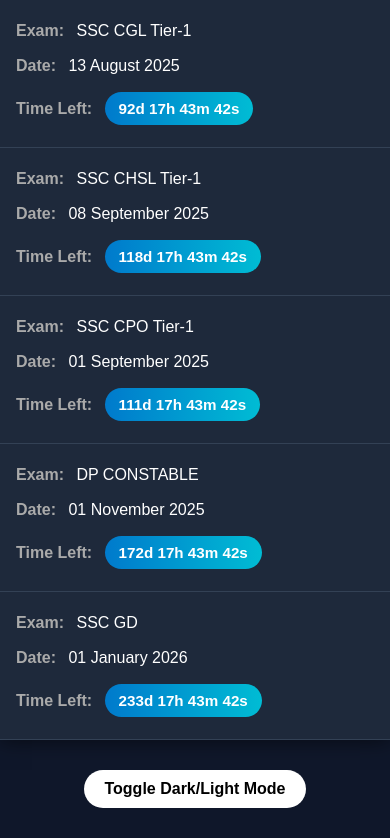
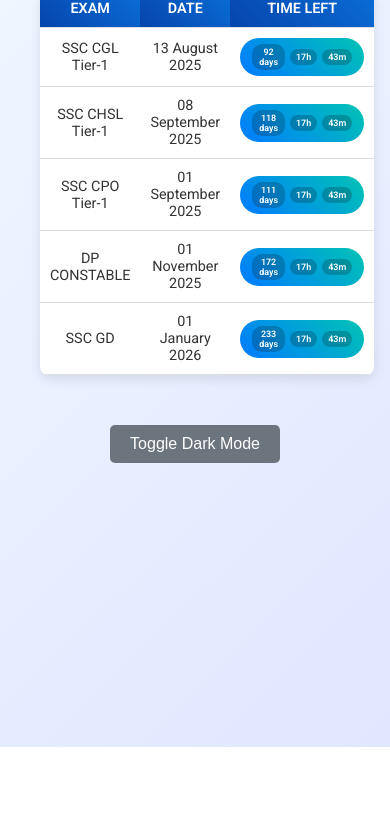
Before and after one commit to sachinnsindhu/cglchslcpocountdown, a plain HTML site: page index.html in a window 390 px wide. Shown: the part 177-1015 px from the top of the page. After the commit the page ends 924 px from the top, so only its background shows below. Drawn offline with Linux system fonts and the light colour scheme.

Commit message:
Update index.html

```diff
--- a/index.html
+++ b/index.html
@@ -1,261 +1,357 @@
 <!DOCTYPE html>
 <html lang="en">
 <head>
-  <meta charset="UTF-8" />
-  <meta name="viewport" content="width=device-width, initial-scale=1.0"/>
-  <title>Upcoming SSC Exams Countdown</title>
+    <meta charset="UTF-8">
+    <meta name="viewport" content="width=device-width, initial-scale=1.0">
+    <meta property="og:title" content="SSC Exam Dates Countdown">
+    <meta property="og:description" content="Track upcoming SSC exam dates with our countdown timer.">
+    <meta property="og:type" content="website">
+    <meta property="og:url" content="https://yourwebsite.com">
+    <meta property="og:image" content="https://yourwebsite.com/og-image.jpg">
+    <link rel="icon" href="/favicon.ico" type="image/x-icon">
+    <link rel="preload" href="https://fonts.googleapis.com/css2?family=Roboto:wght@400;600&display=swap" as="style" onload="this.rel='stylesheet'">
+    <link href="https://fonts.googleapis.com/css2?family=Roboto:wght@400;600&display=swap" rel="stylesheet">
+    <title>SSC Exam Countdown </title>
     <style>
-    :root {
-      --bg-color: #0f172a;
-      --text-color: #ffffff;
-      --header-bg: linear-gradient(to right, #073763, #005a9e);
-      --row-bg: #1e293b;
-      --border-color: #334155;
-      --badge-bg: linear-gradient(to right, #007acc, #00bcd4);
-    }
-
         body {
-      font-family: Arial, sans-serif;
+            font-family: 'Roboto', 'Segoe UI', sans-serif;
+            background: linear-gradient(135deg, #f2f8ff, #e0e7ff);
+            color: #333;
+            text-align: center;
+            padding: 40px;
             margin: 0;
-      padding: 0;
-      background-color: var(--bg-color);
-      color: var(--text-color);
-      transition: background-color 0.3s, color 0.3s;
+            min-height: 100vh;
+            display: flex;
+            flex-direction: column;
+            body
+            {justify-content: flex-start;
+    padding-top: 20px; /* optional: reduce top padding */
 }
 
         h1 {
-      text-align: center;
-      padding: 30px 20px;
-      font-size: 2em;
+            color: #0645AD;
+            font-size: 2.5rem;
+            margin-bottom: 10px;
         }
 
-    .table {
-      max-width: 900px;
-      margin: 0 auto;
+        table {
+            margin: 30px auto;
             border-collapse: collapse;
-      box-shadow: 0 0 20px rgba(0, 0, 0, 0.6);
+            width: 90%;
+            max-width: 800px;
+            background-color: #ffffff;
+            box-shadow: 0 4px 12px rgba(0, 0, 0, 0.1);
+            border-radius: 8px;
+            overflow: hidden;
         }
 
-    .table-header {
-      display: flex;
-      justify-content: space-between;
-      background: var(--header-bg);
-      font-weight: bold;
-      padding: 16px 24px;
-      font-size: 1.1em;
+        th, td {
+            padding: 15px;
+            border-bottom: 1px solid #ddd;
+            font-size: 1.1rem;
         }
 
-    .cell {
-      flex: 1;
+        th {
+            background: linear-gradient(45deg, #0645AD, #0a6dd6);
+            color: white;
+            font-weight: 600;
+            text-transform: uppercase;
+        }
+
+        tr {
+            transition: background 0.3s ease, transform 0.2s ease;
+        }
+
+        tr:hover {
+            background-color: #f0f4ff;
+            transform: translateY(-2px);
+        }
+
+        .countdown {
+            font-weight: bold;
+            color: #fff;
+            background: linear-gradient(45deg, #007BFF, #00c4b4);
+            padding: 8px 15px;
+            border-radius: 20px;
+            display: inline-flex;
+            align-items: center;
+            gap: 8px;
+            min-width: 120px;
+            animation: fadeIn 0.5s ease-in;
+        }
+
+        .countdown span {
+            background: rgba(0, 0, 0, 0.2);
+            padding: 4px 8px;
+            border-radius: 10px;
+            font-size: 0.9em;
+        }
+
+        .countdown.exam-day {
+            background: #28a745;
+        }
+
+        .countdown.completed {
+            background: #dc3545;
+        }
+
+        .footer {
+            margin-top: 40px;
+            font-size: 1rem;
+            color: #555;
+        }
+
+        .footer strong {
+            color: #0645AD;
+        }
+
+        .links {
+            margin-top: 10px;
+        }
+
+        .links a {
+            display: inline-block;
+            margin: 8px 12px;
+            text-decoration: none;
+            color: #0645AD;
+            font-weight: 600;
+            transition: color 0.3s ease;
+        }
+
+        .links a:hover {
+            color: #0a6dd6;
+        }
+
+        .dark-mode-toggle {
+            margin: 20px auto;
+            padding: 10px 20px;
+            font-size: 1rem;
+            background: #6c757d;
+            color: #fff;
+            border: none;
+            border-radius: 5px;
+            cursor: pointer;
+            transition: background 0.3s ease;
+        }
+
+        .dark-mode-toggle:hover {
+            background: #5a6268;
+        }
+
+        .error-message {
+            color: #dc3545;
+            font-size: 1rem;
+            margin: 20px auto;
+            max-width: 800px;
             text-align: center;
         }
 
-    .table-row {
-      background-color: var(--row-bg);
-      border-bottom: 1px solid var(--border-color);
-      padding: 16px 24px;
-      display: flex;
-      justify-content: space-between;
-      flex-wrap: wrap;
+        body.dark-mode {
+            background: linear-gradient(135deg, #2c3e50, #34495e);
+            color: #ecf0f1;
         }
 
-    .row-label {
-      display: none;
-      font-weight: bold;
-      margin-bottom: 5px;
-      color: #aaa;
+        body.dark-mode h1,
+        body.dark-mode .footer,
+        body.dark-mode .footer strong {
+            color: #3498db;
         }
 
-    .row-item {
-      flex: 1;
-      text-align: center;
-      padding: 10px 0;
+        body.dark-mode table {
+            background: #34495e;
+            box-shadow: 0 4px 12px rgba(0, 0, 0, 0.3);
         }
 
-    .badge {
-      background: var(--badge-bg);
-      color: white;
-      border-radius: 20px;
-      padding: 8px 14px;
-      display: inline-block;
-      font-weight: bold;
-      font-size: 0.95em;
-      min-width: 120px;
+        body.dark-mode th {
+            background: linear-gradient(45deg, #3498db, #2980b9);
         }
 
-    .toggle-container {
-      text-align: center;
-      padding: 30px 0;
+        body.dark-mode td {
+            border-bottom: 1px solid #4a6278;
         }
 
-    .toggle-button {
-      background: #ffffff;
-      color: #000000;
-      border: none;
-      padding: 10px 20px;
-      border-radius: 20px;
-      font-size: 1em;
-      cursor: pointer;
-      font-weight: bold;
-      transition: background 0.3s, color 0.3s;
+        body.dark-mode tr:hover {
+            background: #3e5a74;
         }
 
-    body.light-mode {
-      --bg-color: #f4f4f4;
-      --text-color: #000000;
-      --header-bg: linear-gradient(to right, #cce6ff, #99ccff);
-      --row-bg: #ffffff;
-      --border-color: #cccccc;
-      --badge-bg: linear-gradient(to right, #3399ff, #66ccff);
+        body.dark-mode .countdown {
+            background: linear-gradient(45deg, #3498db, #1abc9c);
         }
 
-    body.light-mode .toggle-button {
-      background: #000000;
-      color: #ffffff;
+        body.dark-mode .countdown.exam-day {
+            background: #27ae60;
         }
 
-    /* Fully responsive for mobile */
-    @media (max-width: 600px) {
-      .table-header {
-        display: none;
+        body.dark-mode .countdown.completed {
+            background: #c0392b;
         }
 
-      .table-row {
-        flex-direction: column;
-        align-items: flex-start;
-        padding: 16px;
+        body.dark-mode .countdown span {
+            background: rgba(255, 255, 255, 0.1);
         }
 
-      .row-item {
-        text-align: left;
-        width: 100%;
-        padding: 6px 0;
+        body.dark-mode .links a {
+            color: #3498db;
         }
 
-      .row-label {
-        display: inline-block;
-        margin-right: 8px;
-        font-weight: bold;
+        body.dark-mode .links a:hover {
+            color: #1abc9c;
+        }
+
+        body.dark-mode .dark-mode-toggle {
+            background: #3498db;
+        }
+
+        body.dark-mode .dark-mode-toggle:hover {
+            background: #2980b9;
+        }
+
+        @keyframes fadeIn {
+            from { opacity: 0; transform: scale(0.9); }
+            to { opacity: 1; transform: scale(1); }
+        }
+
+        @media (max-width: 600px) {
+            body {
+                padding: 20px;
+            }
+            h1 {
+                font-size: 1.8rem;
+            }
+            table {
+                width: 100%;
+            }
+            th, td {
+                padding: 10px;
+                font-size: 0.9rem;
+            }
+            .countdown {
+                padding: 6px 12px;
+                font-size: 0.8rem;
+                min-width: 100px;
+                gap: 5px;
+            }
+            .countdown span {
+                padding: 3px 6px;
+                font-size: 0.7em;
+            }
+            .footer {
+                font-size: 0.9rem;
+            }
+            .links a {
+                margin: 5px 8px;
+                font-size: 0.9rem;
             }
         }
     </style>
 </head>
 <body>
     <h1>Upcoming SSC Exams Countdown</h1>
+    <table role="grid" aria-label="SSC exam countdown table">
+        <thead>
+            <tr>
+                <th scope="col">Exam</th>
+                <th scope="col">Date</th>
+                <th scope="col">Time Left</th>
+            </tr>
+        </thead>
+        <tbody id="countdown-table"></tbody>
+    </table>
 
-  <div class="table">
-    <div class="table-header">
-      <div class="cell">EXAM</div>
-      <div class="cell">DATE</div>
-      <div class="cell">TIME LEFT</div>
+    <div id="error-message" class="error-message" style="display: none;">
+        Unable to load exam data. Please try refreshing the page or contact support.
     </div>
 
-    <!-- Repeat structure for each exam row -->
-    <div class="table-row">
-      <div class="row-item">
-        <span class="row-label">Exam:</span> SSC CGL Tier-1
-      </div>
-      <div class="row-item">
-        <span class="row-label">Date:</span> 13 August 2025
-      </div>
-      <div class="row-item">
-        <span class="row-label">Time Left:</span>
-        <span class="badge" id="sscCglTier1" aria-live="polite"></span>
-      </div>
-    </div>
-
-    <div class="table-row">
-      <div class="row-item">
-        <span class="row-label">Exam:</span> SSC CHSL Tier-1
-      </div>
-      <div class="row-item">
-        <span class="row-label">Date:</span> 08 September 2025
-      </div>
-      <div class="row-item">
-        <span class="row-label">Time Left:</span>
-        <span class="badge" id="sscChslTier1" aria-live="polite"></span>
-      </div>
-    </div>
-
-    <div class="table-row">
-      <div class="row-item">
-        <span class="row-label">Exam:</span> SSC CPO Tier-1
-      </div>
-      <div class="row-item">
-        <span class="row-label">Date:</span> 01 September 2025
-      </div>
-      <div class="row-item">
-        <span class="row-label">Time Left:</span>
-        <span class="badge" id="sscCpoTier1" aria-live="polite"></span>
-      </div>
-    </div>
-
-    <div class="table-row">
-      <div class="row-item">
-        <span class="row-label">Exam:</span> DP CONSTABLE
-      </div>
-      <div class="row-item">
-        <span class="row-label">Date:</span> 01 November 2025
-      </div>
-      <div class="row-item">
-        <span class="row-label">Time Left:</span>
-        <span class="badge" id="dpConstable" aria-live="polite"></span>
-      </div>
-    </div>
-
-    <div class="table-row">
-      <div class="row-item">
-        <span class="row-label">Exam:</span> SSC GD
-      </div>
-      <div class="row-item">
-        <span class="row-label">Date:</span> 01 January 2026
-      </div>
-      <div class="row-item">
-        <span class="row-label">Time Left:</span>
-        <span class="badge" id="sscGd" aria-live="polite"></span>
-      </div>
-    </div>
-  </div>
-
-  <div class="toggle-container">
-    <button class="toggle-button" onclick="toggleMode()">Toggle Dark/Light Mode</button>
-  </div>
+    <button onclick="toggleDarkMode()" class="dark-mode-toggle">Toggle Dark Mode</button>
+  <noscript>
+        <p style="color: #dc3545; text-align: center; margin-top: 20px;">
+            JavaScript is required to view the countdown. Please enable JavaScript or check the exam dates manually.
+        </p>
+    </noscript>
 
     <script>
-    const exams = {
-      sscCglTier1: "2025-08-13T00:00:00",
-      sscChslTier1: "2025-09-08T00:00:00",
-      sscCpoTier1: "2025-09-01T00:00:00",
-      dpConstable: "2025-11-01T00:00:00",
-      sscGd: "2026-01-01T00:00:00"
-    };
+        const exams = [
+            { name: "SSC CGL Tier-1", date: "2025-08-13" },
+            { name: "SSC CHSL Tier-1", date: "2025-09-08" },
+            { name: "SSC CPO Tier-1", date: "2025-09-01" },
+            { name: "DP CONSTABLE", date: "2025-11-01" },
+            { name: "SSC GD", date: "2026-01-01" }
+        ];
 
-    function updateCountdowns() {
-      const now = new Date().getTime();
+        const tableBody = document.getElementById("countdown-table");
+        const errorMessage = document.getElementById("error-message");
 
-      for (const id in exams) {
-        const examDate = new Date(exams[id]).getTime();
-        const diff = examDate - now;
+        function updateCountdown() {
+            try {
+                tableBody.innerHTML = ""; // Clear existing rows
+                const today = new Date();
+                const timeZoneOffset = today.getTimezoneOffset();
+                console.log(`Current local time: ${today.toLocaleString("en-IN", { timeZoneName: "long" })}`);
+                console.log(`Time zone offset: ${-timeZoneOffset / 60} hours from UTC (negative means ahead of UTC)`);
 
-        if (diff > 0) {
-          const days = Math.floor(diff / (1000 * 60 * 60 * 24));
-          const hours = Math.floor((diff / (1000 * 60 * 60)) % 24);
-          const minutes = Math.floor((diff / (1000 * 60)) % 60);
-          const seconds = Math.floor((diff / 1000) % 60);
+                if (!exams || exams.length === 0) {
+                    throw new Error("No exam data available.");
+                }
 
-          document.getElementById(id).textContent = `${days}d ${hours}h ${minutes}m ${seconds}s`;
+                exams.forEach(exam => {
+                    // Explicitly set exam date to midnight in local time zone
+                    const examDate = new Date(exam.date + "T00:00:00");
+                    if (isNaN(examDate.getTime())) {
+                        console.error(`Invalid date for exam: ${exam.name}`);
+                        return;
+                    }
+
+                    const diffTime = examDate.getTime() - today.getTime();
+                    const diffDays = Math.floor(diffTime / (1000 * 60 * 60 * 24));
+                    const diffHours = Math.floor((diffTime % (1000 * 60 * 60 * 24)) / (1000 * 60 * 60));
+                    const diffMinutes = Math.floor((diffTime % (1000 * 60 * 60)) / (1000 * 60));
+
+                    let countdownText = "";
+                    let countdownClass = "";
+
+                    if (diffTime > 0) {
+                        countdownText = `<span>${diffDays} days</span> <span>${diffHours}h</span> <span>${diffMinutes}m</span>`;
+                        countdownClass = "";
+                    } else if (diffTime > -86400000) {
+                        countdownText = "Exam Day!";
+                        countdownClass = "exam-day";
                     } else {
-          document.getElementById(id).textContent = "Started";
+                        countdownText = "Completed";
+                        countdownClass = "completed";
                     }
+
+                    const row = document.createElement("tr");
+                    row.innerHTML = `
+                        <td>${exam.name}</td>
+                        <td>${examDate.toLocaleDateString("en-IN", { day: '2-digit', month: 'long', year: 'numeric' })}</td>
+                        <td><span class="countdown ${countdownClass}">${countdownText}</span></td>
+                    `;
+                    tableBody.appendChild(row);
+
+                    console.log(`Added row for ${exam.name}: ${countdownText} (Exam Date: ${examDate.toLocaleString("en-IN", { timeZoneName: "long" })})`);
+                });
+
+                if (tableBody.children.length === 0) {
+                    throw new Error("No rows were added to the table.");
+                }
+
+                errorMessage.style.display = "none";
+            } catch (error) {
+                console.error("Error updating countdown:", error);
+                errorMessage.style.display = "block";
+                errorMessage.textContent = "Unable to load exam data. Please try refreshing the page or contact support.";
             }
         }
 
-    function toggleMode() {
-      document.body.classList.toggle('light-mode');
+        function toggleDarkMode() {
+            document.body.classList.toggle("dark-mode");
         }
 
-    setInterval(updateCountdowns, 1000);
-    updateCountdowns();
+        // Initial update
+        updateCountdown();
+
+        // Update every minute to reflect minutes changing
+        setInterval(updateCountdown, 1000 * 60);
     </script>
 </body>
 </html>
```
Lines whose indentation alone changed are shown as unchanged.
